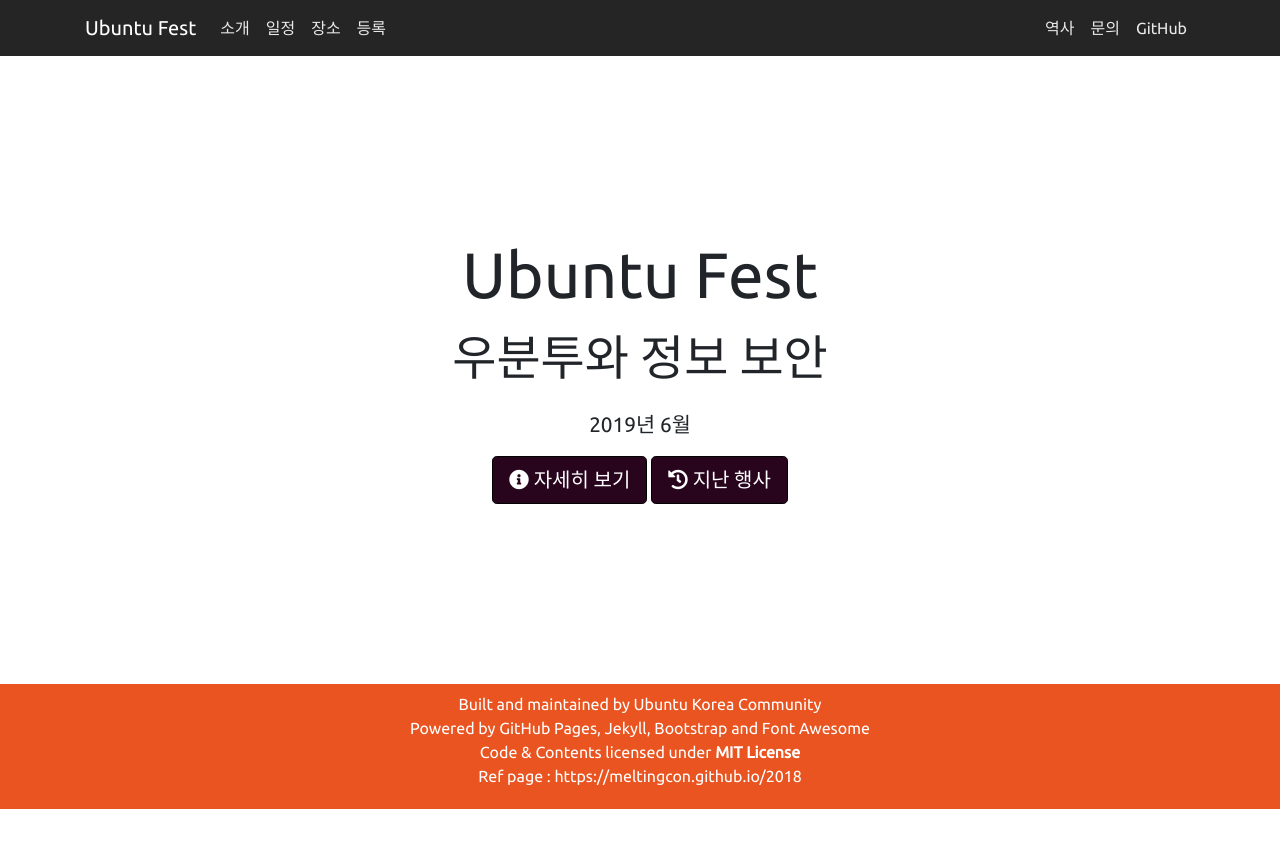
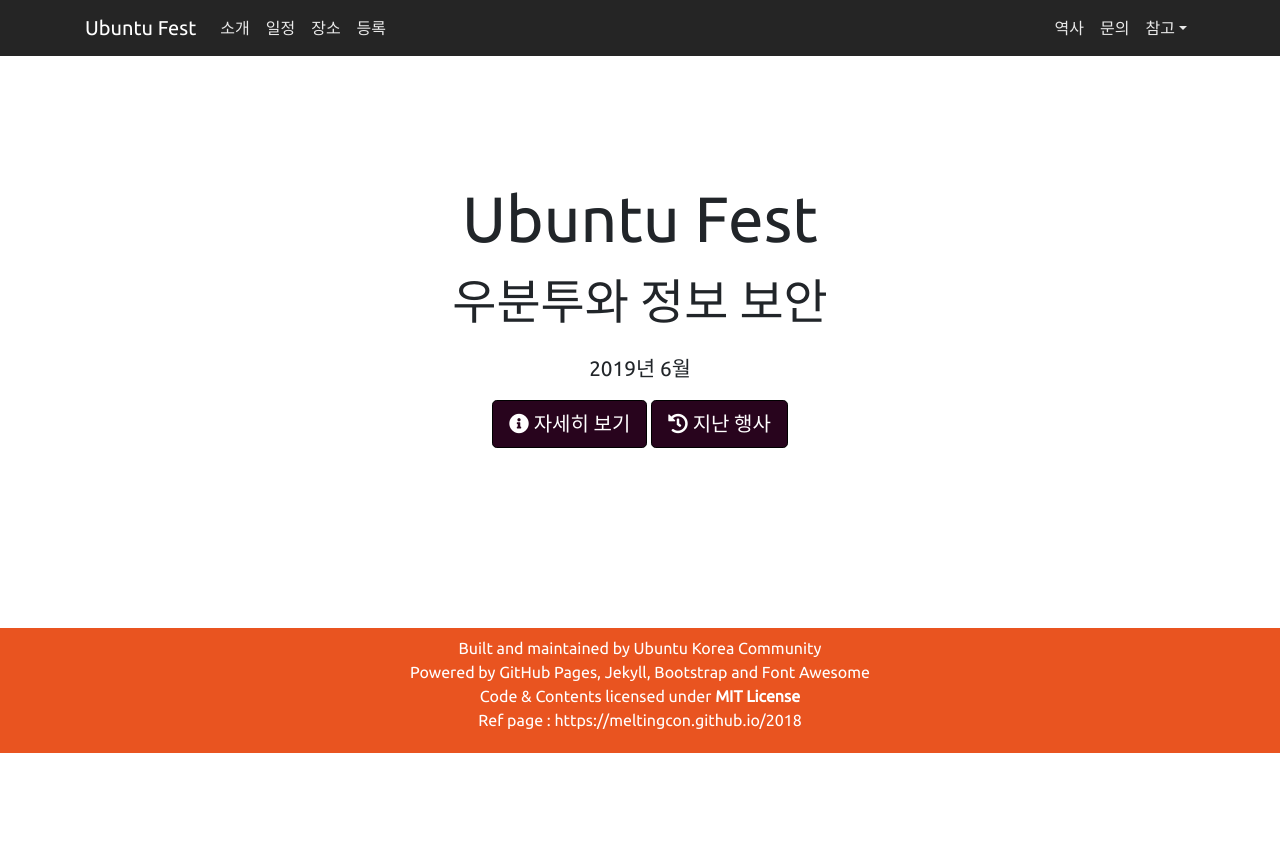
Before and after one commit to ubuntu-kr/ubuntu-fest, a Jekyll site: the page built from index.md, in a window 1280 px wide. Shown: the top 848 px of the page. Built offline with Jekyll 4.4.1, drawn with Linux system fonts in a browser that asks for light colours.

Commit message:
Update nav.html

```diff
--- a/_includes/nav.html
+++ b/_includes/nav.html
@@ -1,4 +1,4 @@
-<nav class="navbar sticky-top navbar-expand-lg navbar-dark bg-dark">
+<nav class="navbar fixed-top navbar-expand-lg navbar-dark bg-dark navbar-inverse">
   <div class="container">
 
     <a class="navbar-brand" href="{{ site.baseurl }}/">Ubuntu Fest</a>
@@ -7,7 +7,7 @@
     </button>
 
     <div class="collapse navbar-collapse" id="navbarSupportedContent">
-    <ul class="navbar-nav mr-auto">
+      <ul class="nav navbar-nav mr-auto">
         <li class="nav-item">
           <a class="nav-link" href="{{ site.baseurl }}/about/">소개<span class="sr-only">(current)</span></a>
         </li>
@@ -34,8 +34,14 @@
         <li class="nav-item">
           <a class="nav-link" href="mailto:korea.ubuntu@gmail.com">문의</a>
         </li>
+	<li class="nav-item dropdown">
+          <a class="nav-link dropdown-toggle" data-toggle="dropdown" href="#">참고<span class="caret"></span></a>
+          <ul class="dropdown-menu bg-dark">
             <li class="nav-item">
-        <a class="nav-link" href="https://github.com/ubuntu-kr/ubuntu-fest">GitHub</a>
+	      <a class="nav-link" href="https://github.com/ubuntu-kr/ubuntu-fest">GitHub</a></li>
+	    <li class="nav-item">
+	      <a class="nav-link" href="{{ site.baseurl }}/license/">라이선스</a></li>
+          </ul>
         </li>
       </ul>
     </div>
```
Lines whose indentation alone changed are shown as unchanged.
